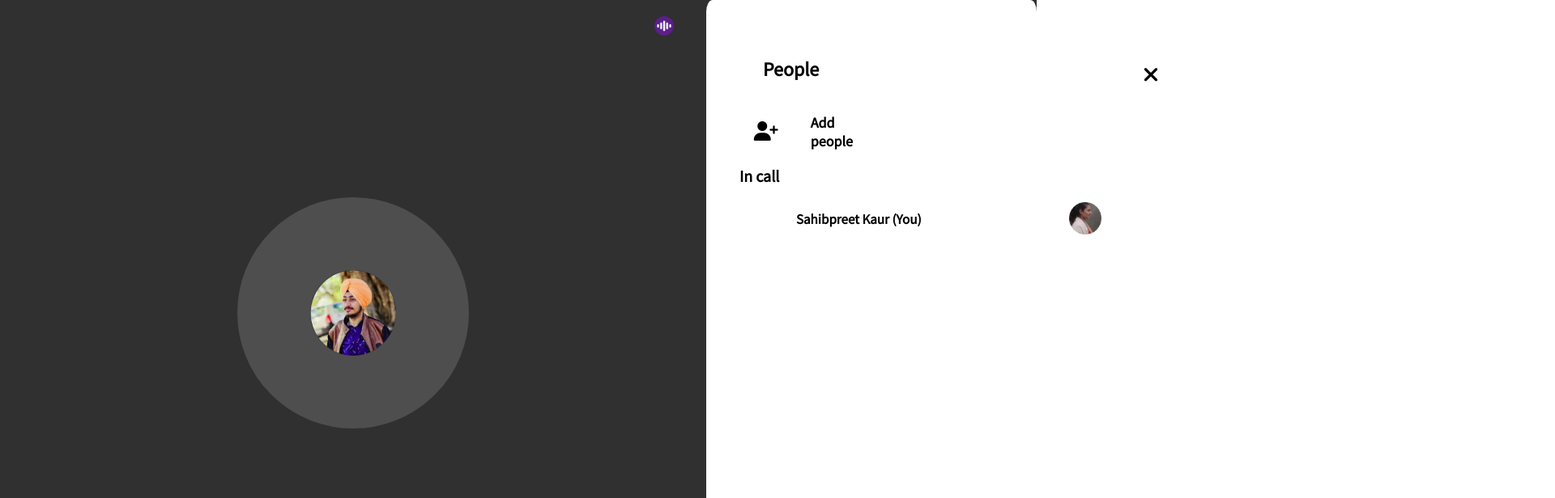
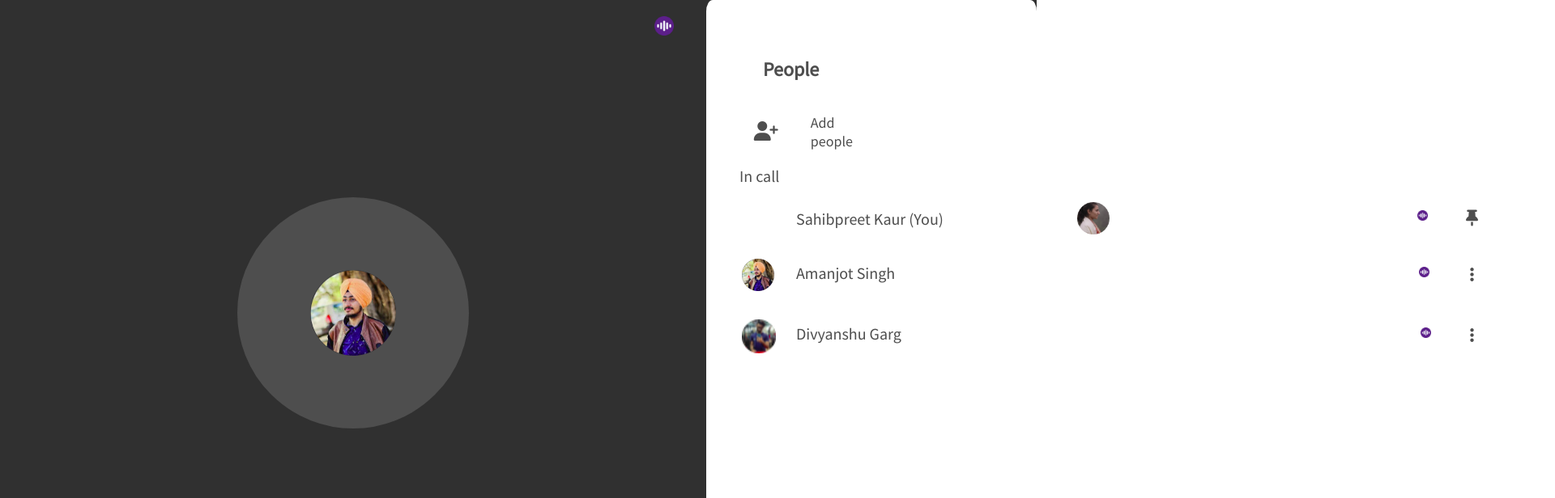
Before and after one commit to Nuclear10/Google-Meet-WithFlex, a plain HTML site: page index.html in a window 1280 px wide. Shown: the top 616 px of the page at 81% size, 1920 px wide, since content can reach past the window. Drawn offline with Linux system fonts and the light colour scheme.

Commit message:
completed with flex

```diff
--- a/index.html
+++ b/index.html
@@ -51,21 +51,21 @@
                 <div class="person-info">
                     <img src="./images/sahib di pic.png" class="small-pic1">
                     <p>Sahibpreet Kaur (You)</p>
-                    <img src="./images/radio.png" class="logos">
+                    <img src="./images/radio.png" class="logo-1">
                     <i class="fas fa-thumbtack" id="pin1"></i>
                 </div>
                 <div class="person-info1">
 
                     <img src="./images/first pic.png" class="small-pic2">
                     <p>Amanjot Singh</p>
-                    <img src="./images/radio.png" class="logos">
+                    <img src="./images/radio.png" class="logo-2">
                     <i class="fas fa-ellipsis-v" id="options1"></i>
                 </div>
                 <div class="person-info2">
 
                     <img src="./images/divy pic.png" class="small-pic3">
                     <p>Divyanshu Garg</p>
-                    <img src="./images/radio.png" class="logos">
+                    <img src="./images/radio.png" class="logo-3">
                     <i class="fas fa-ellipsis-v" id="options2"></i>
                 </div>
             </div>
--- a/style.css
+++ b/style.css
@@ -5,6 +5,7 @@
 }
 .main{
     background-color: #303030;
+    overflow: hidden;
 }
 
 .container {
@@ -72,7 +73,7 @@
 .main-right{
     display: flex;
     min-width: 30%;
-    height: 90vh;
+    height: 88vh;
     border-radius: 2%;
     background-color: white;
 }
@@ -94,15 +95,16 @@
 }
 .main .options{
     display: flex;
+    align-items: baseline;
 }
 .time{
     font-size: 25px;
     color: white;
     padding: 0px 20px;
-    height: 97px;
+    height: 85px;
 }
 .main-btn{
-    padding: 5px 360px;
+    padding: 0px 350px;
 }
 #mic{
     color: white;
@@ -185,40 +187,108 @@
 .main-right p{
     padding: 70px;
     background: transparent;
+    color: rgb(78, 78, 78);
     font-size: 24px;
     font-weight: bold;
 }
 #close{
     margin: 80px 330px;
     font-size: 26px;
+    color: rgb(78, 78, 78);
     background: transparent;
     cursor: pointer;
 }
 #add{
     margin: 150px -830px;
     font-size: 24px;
+    cursor: pointer;
+    color: rgb(78, 78, 78);
     background: transparent;
 }
 .people p{
     background: transparent;
     margin: 70px 800px;
     font-size: 18px;
+    font-weight: normal;
 }
 .In-call p{
     margin: 135px -1080px;
     font-size: 20px;
+    font-weight: normal;
     background: transparent;
 }
 .person-info .small-pic1{
     width: 40px;
     position: absolute;
-    left: 1320px;
+    left: 1330px;
     top: 250px;
 }
 .person-info p{
-    font-size: 17px;
-    margin: -245px -1010px;
+    font-size: 20px;
+    font-weight: normal;
+    margin: -247px -1010px;
 }
 .small-pic2{
-    margin: 10px 10px;
+    margin: 0px -1007px;
+    width: 40px;
+    position: absolute;
+    top: 320px;
 }
+.person-info1 p{
+    font-size: 20px;
+    font-weight: normal;
+    margin: -180px -1010px;
+}
+.small-pic3{
+    margin: 0px -1007px;
+    width: 42px;
+    position: absolute;
+    top: 395px;
+}
+.person-info2 p{
+    font-size: 20px;
+    font-weight: normal;
+    margin: -105px -1010px;
+}
+.logo-1{
+    position: absolute;
+    width: 1%;
+    left: 1750px;
+    top: 260px;
+}
+#pin1{
+    position: absolute;
+    font-size: 20px;
+    color: rgb(78, 78, 78);
+    left: 1810px;
+    cursor: pointer;
+    top: 260px;
+}
+.logo-2{
+    position: absolute;
+    width: 1%;
+    left: 1752px;
+    top: 330px;
+}
+#options1{
+    position: absolute;
+    font-size: 20px;
+    cursor: pointer;
+    left: 1815px;
+    color: rgb(78, 78, 78);
+    top: 330px;
+}
+.logo-3{
+    position: absolute;
+    width: 1%;
+    left: 1754px;
+    top: 405px;
+}
+#options2{
+    position: absolute;
+    cursor: pointer;
+    color: rgb(78, 78, 78);
+    font-size: 20px;
+    left: 1815px;
+    top: 405px;
+}
```
